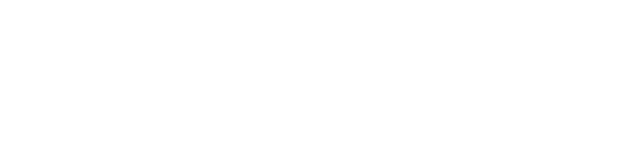
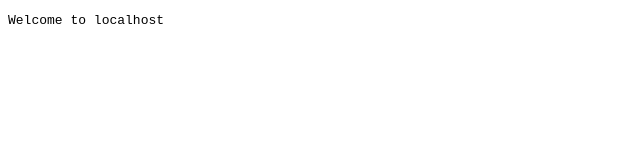
Before and after one commit to connorwforsyth/fsfe-docs-coffee, a plain HTML site: page index.html in a window 1280 px wide. Shown: the whole page, without its empty margins (0-640 px from the left). Drawn offline with Linux system fonts and the light colour scheme.

Commit message:
Fixing the web socket and index page.

```diff
--- a/index.html
+++ b/index.html
@@ -5,10 +5,14 @@
 </head>
 </head>
 <body>
+    <pre>Welcome to <span id="domain">docs.coffee</span></pre>
 </body>
 <script>
     let ws;
-    const proto = window.location.protocol === 'https' ? 'wss' : 'ws';
+    let domainName = window.location.host;
+    let domain = document.getElementById('domain');
+    domain.innerHTML = domainName;
+    const proto = window.location.protocol === 'https:' ? 'wss' : 'ws';
 
     ws = new WebSocket(`${proto}://${window.location.host}`);
 
```
Also changed, not shown: 1 other file.
